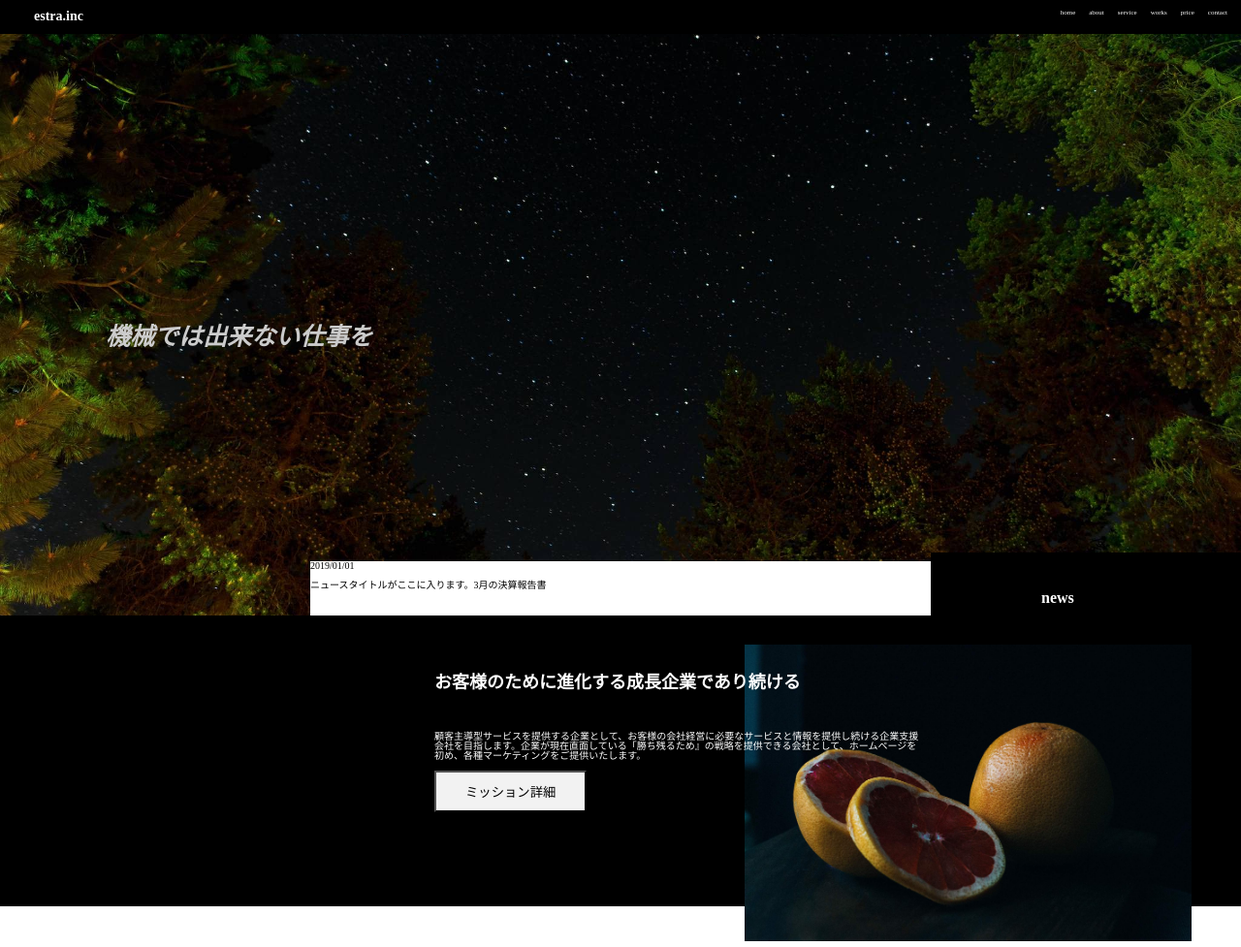
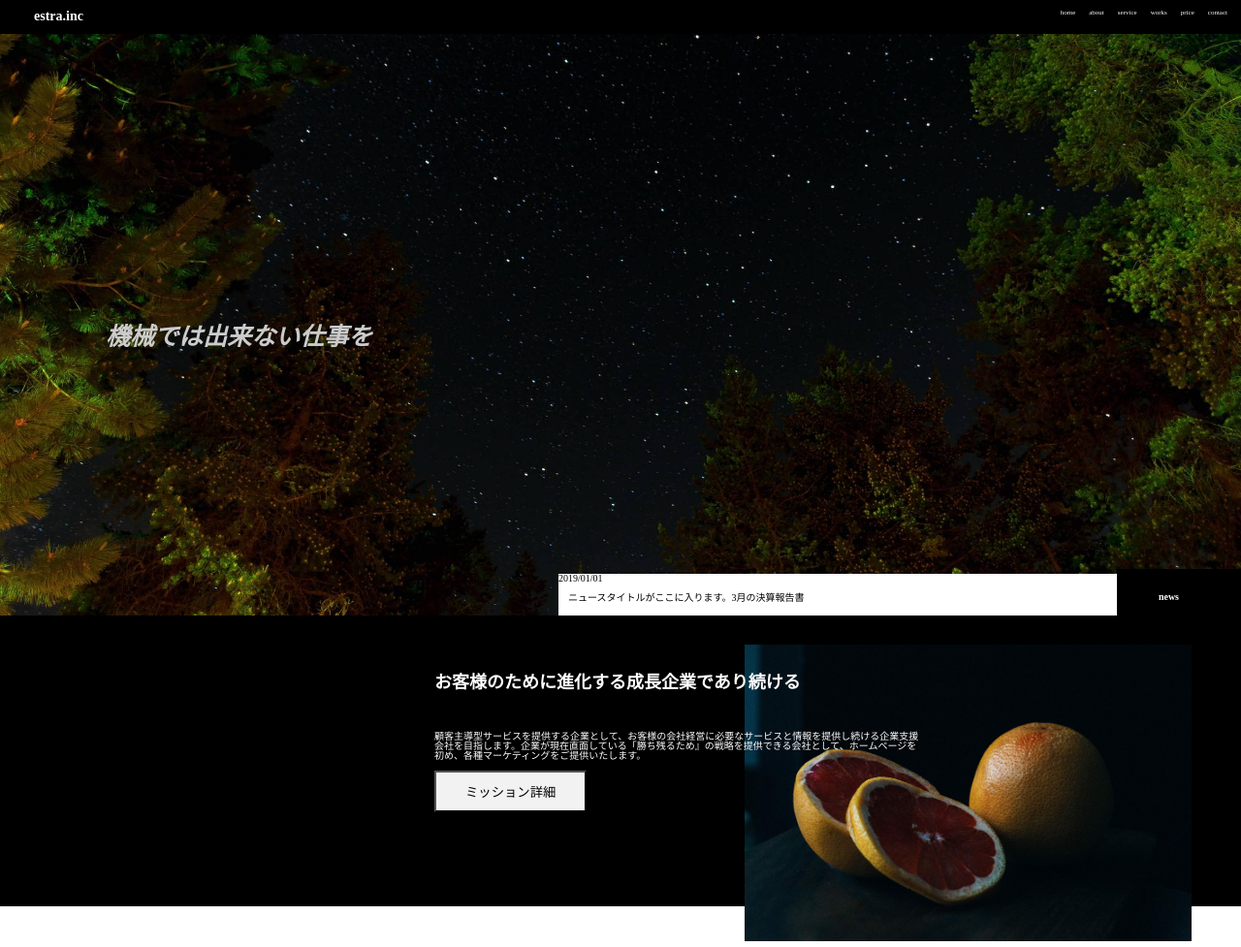
Before and after one commit to sashoyusuke/0218, a plain HTML site: page index.html in a window 1280 px wide. Shown: the top 977 px of the page at 97% size. Drawn offline with Linux system fonts and the light colour scheme.

Commit message:
first-commit

```diff
--- a/css/style.css
+++ b/css/style.css
@@ -154,34 +154,33 @@ input, select {
 }
 .news-text{
   background: white;
-  width: 70%;
+  width: 50%;
   color: black;
   font-size: 10px;
   position: absolute;
   bottom: 0;
   right: 0;
   padding-right: 5%;
-  padding-bottom: 2%;
+  padding-bottom: 1%;
   margin-top: 4%;
   margin-left: 5%;;
 }
 .news-title h3{
   color: white;
-  margin-left: 50px;
-  margin-top: 20px;
-  margin-bottom: 10px;
+  font-size: 10px;
+  position: absolute;
+  top: 50%;
+  right: 50%;
+}
+.news-title{
+  background: black;
+  width: 10%;
+  height: 8%;
+  position: absolute;
+  right: 0;
+  bottom: 0;
 }
 
-.news-title{
-  background: black;
-  position: absolute;
-  bottom: 0;
-  right: 0;
-  padding-top: 1.5%;
-  padding-right: 5%;
-  padding-left: 5%;
-  width: 15%;
-}
 
 
 
@@ -301,14 +300,12 @@ input, select {
 }
 
 #service h3{
-  text-align: center;
   font-weight: bold;
   color: black;
   font-size: 25px;
   margin-top: 10px;
   margin-bottom: 10px;
-  display: inline-block;
-  margin-left: 50%;
+  text-align: center;
   }
 
 
--- a/index.html
+++ b/index.html
@@ -28,7 +28,7 @@
     <div id="eyecatch">
       <p>機械では出来ない仕事を</p>
       <div class="news-wrap">
-        <div class="news-text">2019/01/01<br><br> ニュースタイトルがここに入ります。3月の決算報告書</div>
+        <div class="news-text">2019/01/01<br><br>&emsp;ニュースタイトルがここに入ります。3月の決算報告書</div>
         <div class="news-title">
           <h3>news</h3></div>
       </div>
```
